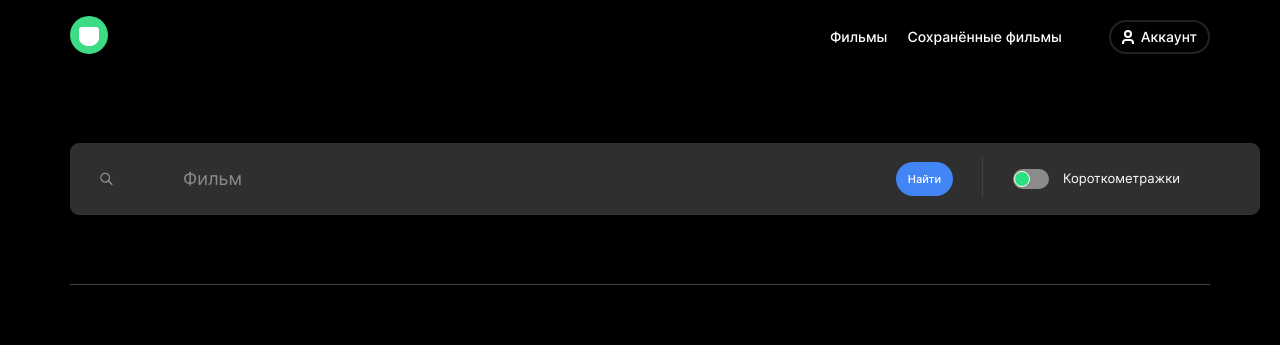
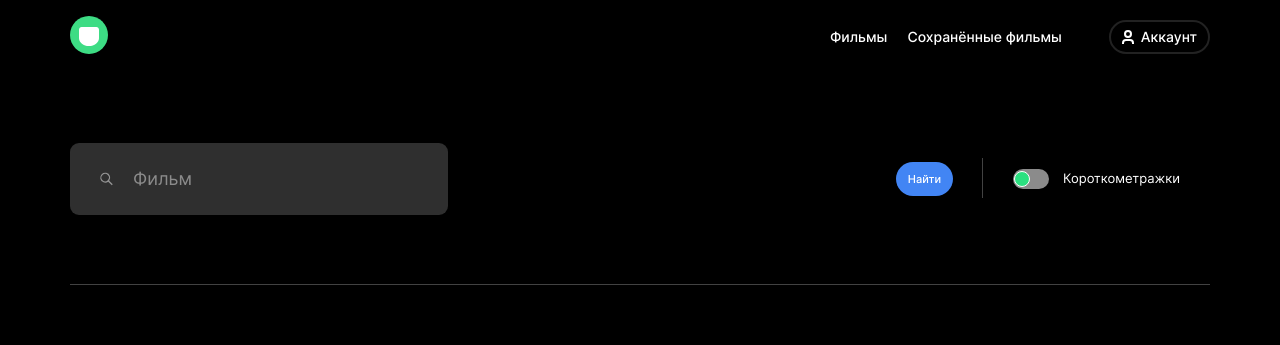
Before and after one commit to kybikn/movies-explorer-frontend, a React (Create React App) app: page /saved-movies in a window 1280 px wide. Shown: the top 345 px of the page. Built offline with nearby package versions, Linux system fonts and the light colour scheme; no server answers.

Commit message:
feat: update searchForm styles

```diff
--- a/src/components/SearchForm/SearchForm.css
+++ b/src/components/SearchForm/SearchForm.css
@@ -2,8 +2,6 @@
   max-width: 1280px;
   margin: 0 auto;
   padding: 70px 70px 10px;
-  display: flex;
-  justify-content: center;
 }
 
 .search__content {
@@ -20,18 +18,19 @@
 }
 
 .search__input {
-  width: 1140px;
+  min-width: 100px;
+  width: 100%;
   height: 72px;
-  padding: 0 0 0 50px;
-  /* padding: 0; */
+  padding: 0 0 0 63px;
   border-radius: 9px;
   border: none;
   background: var(--color-input);
   color: var(--color-light);
+  border: none;
 }
 
 .search__input::placeholder {
-  padding: 0 0 0 63px;
+  padding: 0;
   font-family: var(--font-primary);
   font-style: normal;
   font-weight: 400;
@@ -40,9 +39,9 @@
   color: var(--color-text);
 }
 
-/* .search__input:focus {
+.search__input:focus {
   padding: 0 0 0 63px;
-} */
+}
 
 .search__img {
   position: absolute;
@@ -198,6 +197,10 @@ input:checked + .slider:before {
     line-height: 20px;
   }
 
+  /* .search__input:focus {
+    padding: 0 0 0 10px;
+  } */
+
   .search__img {
     display: none;
   }
```
